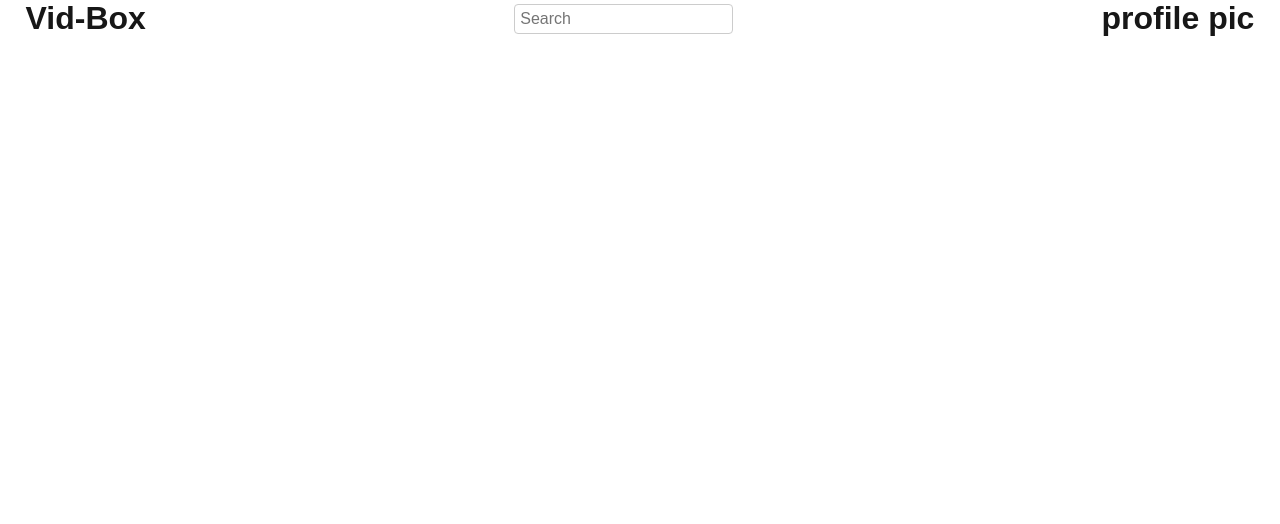
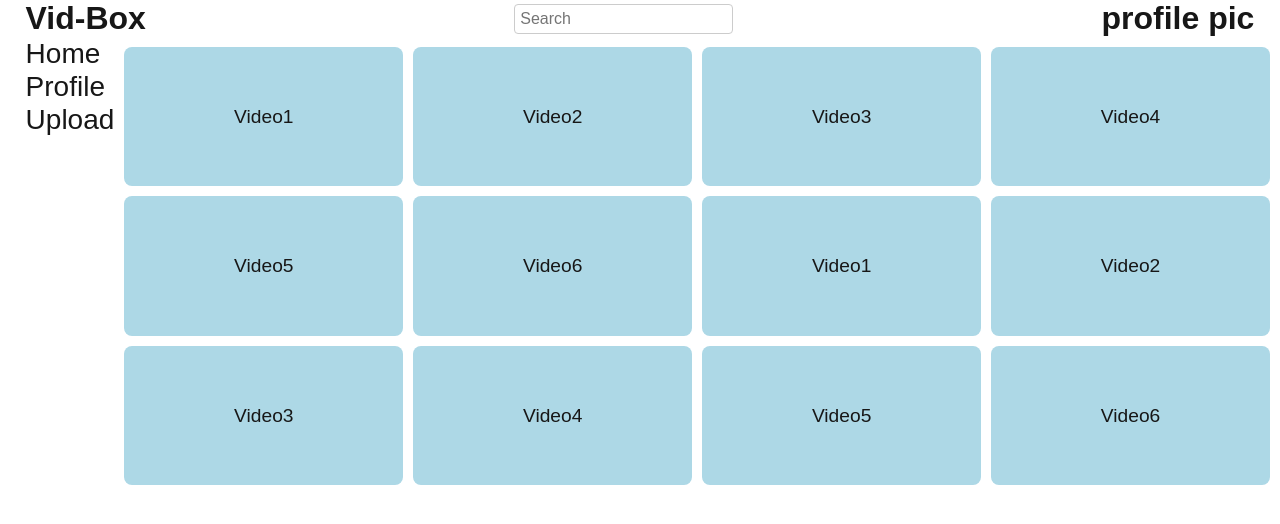
Before and after one commit to lainl/VidBox-FrontEnd, a Next.js app in the folder vb-frontend/: page / in a window 1280 px wide. Shown: the top 524 px of the page. Built offline with nearby package versions, Linux system fonts and the light colour scheme.

Commit message:
Homepage outline almost done

```diff
--- a/vb-frontend/src/app/globals.css
+++ b/vb-frontend/src/app/globals.css
@@ -42,6 +42,42 @@ a {
   width: 100%;
 }
 
+.nav-bar{
+  margin-left: 2%;
+}
+
+.nav-bar-item{
+  display: block;
+  margin-top: 1%;
+  font-size: 28px;
+}
+
+.video-grid{
+  display: grid;
+  grid-template-columns: repeat(4, 1fr);
+  gap: 10px;
+  padding: 10px;
+}
+
+.video{
+  background-color: lightblue;
+  display: flex;
+  align-items: center;
+  justify-content: center;
+  font-size: 1.2em;
+  border-radius: 8px;
+  max-width: 300px;
+  aspect-ratio: 2 / 1;
+}
+
+.row{
+  display: flex;
+}
+
+.column{
+  flex: 50%
+}
+
 #start{
   text-align: start;
   margin-left: 2%;
--- a/vb-frontend/src/app/layout.tsx
+++ b/vb-frontend/src/app/layout.tsx
@@ -13,7 +13,7 @@ const geistMono = Geist_Mono({
 });
 
 export const metadata: Metadata = {
-  title: "Create Next App",
+  title: "Vid-Box",
   description: "Generated by create next app",
 };
 
@@ -25,14 +25,25 @@ export default function RootLayout({
   return (
     <html lang="en">
       <body className={`${geistSans.variable} ${geistMono.variable}`}>
+
         <div className="container">
           {/* Temporary layout*/}
           <h1 id="start">Vid-Box</h1> {/*Placeholder Logo*/}
           <input type="text" id="search-bar" placeholder="Search"></input> {/*Non-fuctional search bar*/}
           <h1 id="end">profile pic</h1> {/*Placeholder Profile Pic*/}
         </div>
+        <div className="row">
+          <div className="nav-bar">
+          <a className="nav-bar-item" href="">Home</a>
+          <a className="nav-bar-item" href="">Profile</a>
+          <a className="nav-bar-item" href="">Upload</a>
+          </div>
 
-        {children}
+          <div className="column">
+            {children}
+          </div>
+        </div>
+
       </body>
     </html>
   );
--- a/vb-frontend/src/app/page.tsx
+++ b/vb-frontend/src/app/page.tsx
@@ -2,8 +2,19 @@ import styles from "./page.module.css";
 
 export default function Home() {
   return (
-    <main>
-
-    </main>
+    <div className="video-grid">
+        <div className="video">Video1</div>
+        <div className="video">Video2</div>
+        <div className="video">Video3</div>
+        <div className="video">Video4</div>
+        <div className="video">Video5</div>
+        <div className="video">Video6</div>
+        <div className="video">Video1</div>
+        <div className="video">Video2</div>
+        <div className="video">Video3</div>
+        <div className="video">Video4</div>
+        <div className="video">Video5</div>
+        <div className="video">Video6</div>
+    </div>
   );
 }
```
